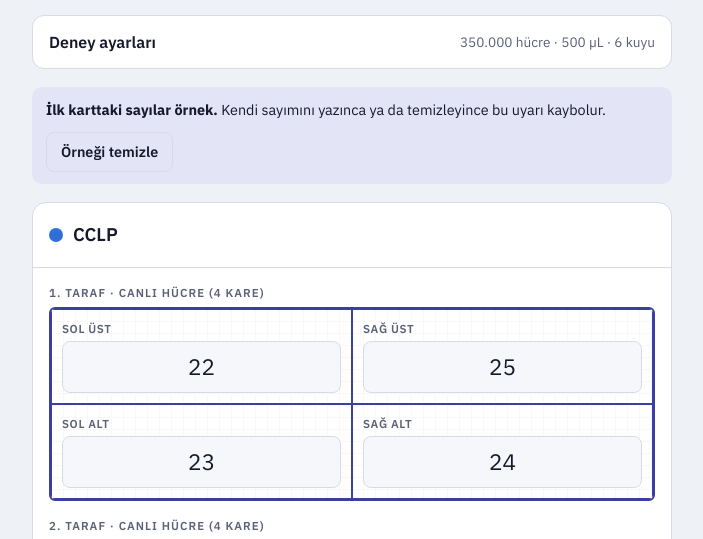
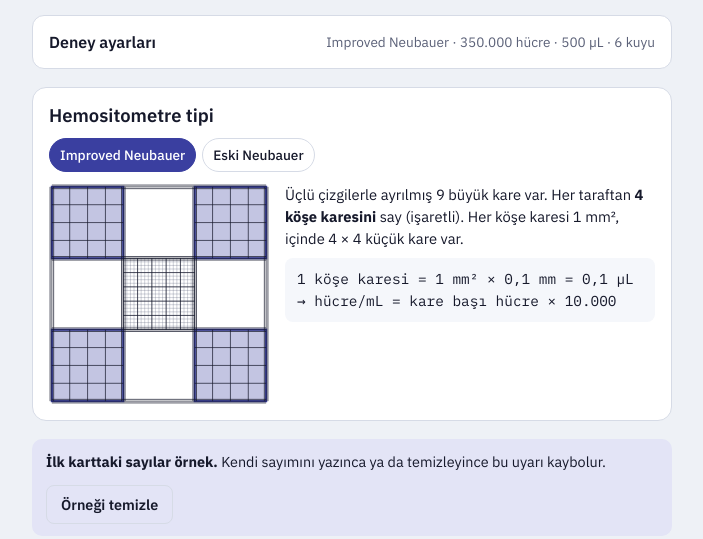
Before and after one commit to mehmethan1/hucre-ekim, a plain HTML site: page ekim.html in a window 1280 px wide. Shown: the part 204-743 px from the top of the page, without its empty margins (288-991 px from the left). Drawn offline with Linux system fonts and the light colour scheme.

Commit message:
Ekim: hemositometre tipi seçimi (Improved / eski Neubauer)
Eski Neubauer için 1 mm² köşe bloğu (×10.000) veya tek küçük kare
(0,25 mm, ×160.000) seçilebiliyor; ızgara çizimi sayılacak kareleri
işaretliyor, formüller seçilen çarpanla güncelleniyor.

Co-Authored-By: Claude Opus 5.5 <noreply@anthropic.com>

```diff
--- a/ekim.html
+++ b/ekim.html
@@ -127,6 +127,9 @@ td:first-child{font-family:var(--sans);font-weight:600}
 .legend{display:flex;flex-wrap:wrap;gap:12px;font-size:.85rem}
 .legend span{display:inline-flex;align-items:center;gap:6px}
 
+.hemo-pick{display:grid;grid-template-columns:minmax(0,220px) 1fr;gap:16px;align-items:start}
+.hemo-pick svg{width:100%;height:auto;max-width:100%;display:block}
+@media (max-width:520px){.hemo-pick{grid-template-columns:1fr}.hemo-pick svg{max-width:260px}}
 .howto ol{margin:0;padding-left:1.2em;display:flex;flex-direction:column;gap:6px}
 .formula{font-family:var(--mono);background:var(--surface-2);border-radius:8px;padding:10px 12px;font-size:.9rem;overflow-x:auto}
 .actions{display:flex;gap:8px;flex-wrap:wrap;align-items:center}
@@ -151,6 +154,28 @@ td:first-child{font-family:var(--sans);font-weight:600}
       <div class="field"><label for="s-vol">Kuyu başı toplam hacim (µL)</label><input type="text" inputmode="decimal" id="s-vol"></div>
       <div class="field"><label for="s-wells">Hat başı kuyu sayısı</label><input type="text" inputmode="numeric" id="s-wells"></div>    </div>
   </details>
+
+  <section class="panel" id="hemoPanel">
+    <h2>Hemositometre tipi</h2>
+    <div class="chips" role="group" aria-label="Hemositometre tipi">
+      <button type="button" class="chip" data-hemo="imp">Improved Neubauer</button>
+      <button type="button" class="chip" data-hemo="old">Eski Neubauer</button>
+    </div>
+    <div id="unitRow" hidden style="display:flex;flex-direction:column;gap:6px">
+      <span class="eyebrow">Saydığın "kare" hangisi?</span>
+      <div class="chips" role="group" aria-label="Sayılan kare">
+        <button type="button" class="chip" data-unit="block">1 mm² köşe bloğu (4 × 4 küçük kare)</button>
+        <button type="button" class="chip" data-unit="small">Tek küçük kare (0,25 mm)</button>
+      </div>
+    </div>
+    <div class="hemo-pick">
+      <svg id="hemoSvg" viewBox="-4 -4 308 308" role="img" aria-label="Hemositometre ızgarası, sayılacak kareler işaretli"></svg>
+      <div style="display:flex;flex-direction:column;gap:8px;min-width:0">
+        <p id="hemoText" style="font-size:.92rem"></p>
+        <div class="formula" id="hemoFactor"></div>
+      </div>
+    </div>
+  </section>
 
   <div class="banner" id="exampleBanner" hidden>
     <span><strong>İlk karttaki sayılar örnek.</strong> Kendi sayımını yazınca ya da temizleyince bu uyarı kaybolur.</span>
@@ -178,11 +203,12 @@ td:first-child{font-family:var(--sans);font-weight:600}
   <section class="panel howto">
     <h2>Nasıl hesaplıyor?</h2>
     <div class="formula">taraf ortalaması = (1. taraf 4 kare toplamı + 2. taraf 4 kare toplamı) ÷ 2</div>
-    <div class="formula">kuyuya süspansiyon (mL) = 350.000 ÷ (taraf ortalaması × 10.000 × toplama hacmi mL)</div>
+    <div class="formula">kuyuya süspansiyon (mL) = 350.000 ÷ (taraf ortalaması × <span class="fx">10.000</span> × toplama hacmi mL)</div>
     <div class="formula">eklenecek medium (µL) = 500 − süspansiyon (µL)</div>
-    <div class="formula">tüpteki toplam hücre = taraf ortalaması × 10.000 × 6 mL</div>
+    <div class="formula">tüpteki toplam hücre = taraf ortalaması × <span class="fx">10.000</span> × 6 mL</div>
     <ol>
-      <li><strong>6 mL'de toplayınca:</strong> 350.000 hücre 500 µL'ye sığsın diye tüpte en az 700.000 hücre/mL gerekir. Bu, taraf ortalamasının (4 kare toplamı) en az 70 olması demek. Altındaysa santrifüjleyip daha az mediumda topla.</li>
+      <li><strong>Çarpan neden <span class="fx">10.000</span>?</strong> <span id="fxWhy"></span></li>
+      <li><strong>6 mL'de toplayınca:</strong> 350.000 hücre 500 µL'ye sığsın diye tüpte en az 700.000 hücre/mL gerekir. Bu, taraf ortalamasının (4 kare toplamı) en az <span id="minAvg">70</span> olması demek. Altındaysa santrifüjleyip daha az mediumda topla.</li>
       <li><strong>Seyreltmeli miyim?</strong> Bir karede 100'den fazla hücre varsa hücreler üst üste biner. Hücreleri daha fazla mediumda toplayıp yeniden say.</li>
     </ol>
   </section>
@@ -218,8 +244,52 @@ function save(){try{localStorage.setItem(STORE,JSON.stringify(state))}catch(e){}
 
 // settings
 const S={cells:'s-cells',vol:'s-vol',wells:'s-wells'};
-for(const k in S){const el=document.getElementById(S[k]);el.value=state.settings[k];el.addEventListener('input',()=>{state.settings[k]=el.value;save();update()})}
+for(const k in S){const el=document.getElementById(S[k]);el.value=state.settings[k];el.addEventListener('input',()=>{state.settings[k]=el.value;save();drawHemo();update()})}
 function settings(){return{cells:parse(state.settings.cells),vol:parseDec(state.settings.vol),wells:parse(state.settings.wells),extra:0}}
+
+// hemositometre tipi: Improved Neubauer (1 mm² köşe kare → ×10⁴) ya da eski Neubauer (1 mm² blok ×10⁴ veya tek 0,25 mm kare ×160.000)
+// hacim: 1 mm² × 0,1 mm = 0,1 µL → ×10⁴ ; 0,0625 mm² × 0,1 mm = 0,00625 µL → ×160.000
+function hemo(){const t=state.settings.hemo==='old'?'old':'imp';const u=t==='old'&&state.settings.unit==='small'?'small':'block';
+  return{t,u,F:u==='small'?160000:10000,name:t==='old'?'Eski Neubauer':'Improved Neubauer'}}
+const NS='http://www.w3.org/2000/svg';
+function drawHemo(){
+  const h=hemo(),s=document.getElementById('hemoSvg');s.innerHTML='';
+  const ln=(x1,y1,x2,y2,w,c)=>{const e=document.createElementNS(NS,'line');e.setAttribute('x1',x1);e.setAttribute('y1',y1);e.setAttribute('x2',x2);e.setAttribute('y2',y2);e.setAttribute('stroke-width',w);e.style.stroke=`var(${c})`;s.appendChild(e)};
+  const rc=(x,y,w)=>{const e=document.createElementNS(NS,'rect');e.setAttribute('x',x);e.setAttribute('y',y);e.setAttribute('width',w);e.setAttribute('height',w);
+    e.style.fill='color-mix(in srgb,var(--trypan) 30%,transparent)';e.style.stroke='var(--trypan)';e.style.strokeWidth='3';s.appendChild(e)};
+  const corners=[[0,0],[200,0],[0,200],[200,200]];
+  if(h.u==='small')[[0,0],[275,0],[0,275],[275,275]].forEach(([x,y])=>rc(x,y,25));
+  else corners.forEach(([x,y])=>rc(x,y,100));
+  if(h.t==='old'){
+    for(let x=100;x<=200;x+=6.25){ln(x,0,x,300,.5,'--muted');ln(0,x,300,x,.5,'--muted')}
+    for(let i=0;i<=12;i++){const p=i*25;ln(p,0,p,300,1,'--fg');ln(0,p,300,p,1,'--fg')}
+  }else{
+    for(let x=100;x<=200;x+=5){ln(x,100,x,200,.4,'--muted');ln(100,x,200,x,.4,'--muted')}
+    for(let x=100;x<=200;x+=20){ln(x,100,x,200,1,'--fg');ln(100,x,200,x,1,'--fg')}
+    corners.forEach(([ox,oy])=>{for(let k=1;k<4;k++){ln(ox+k*25,oy,ox+k*25,oy+100,1,'--fg');ln(ox,oy+k*25,ox+100,oy+k*25,1,'--fg')}});
+    for(let i=0;i<=3;i++){const p=i*100;[-2.5,0,2.5].forEach(d=>{ln(p+d,0,p+d,300,1,'--fg');ln(0,p+d,300,p+d,1,'--fg')})}
+  }
+  document.querySelectorAll('[data-hemo]').forEach(b=>b.setAttribute('aria-pressed',b.dataset.hemo===h.t));
+  document.querySelectorAll('[data-unit]').forEach(b=>b.setAttribute('aria-pressed',b.dataset.unit===h.u));
+  document.getElementById('unitRow').hidden=h.t!=='old';
+  document.getElementById('hemoText').innerHTML=h.t==='imp'
+    ?'Üçlü çizgilerle ayrılmış 9 büyük kare var. Her taraftan <strong>4 köşe karesini</strong> say (işaretli). Her köşe karesi 1 mm², içinde 4 × 4 küçük kare var.'
+    :h.u==='block'
+      ?'Izgara 12 × 12 eşit küçük kareden oluşuyor, ortadan sık çizgili artı (+) geçiyor. Her köşedeki <strong>4 × 4 küçük kareyi birlikte</strong> say (işaretli bloklar, her biri 1 mm²).'
+      :'Her taraftan <strong>4 tek küçük kare</strong> say (işaretli örnekler, her biri 0,25 × 0,25 mm). Hangi küçük kareyi saydığın fark etmez, hepsi aynı boyutta; sık çizgili bandın dışındakileri seç.';
+  document.getElementById('hemoFactor').textContent=h.u==='small'
+    ?'1 küçük kare = 0,00625 µL → hücre/mL = kare başı hücre × 160.000'
+    :'1 köşe karesi = 1 mm² × 0,1 mm = 0,1 µL → hücre/mL = kare başı hücre × 10.000';
+  document.querySelectorAll('.fx').forEach(e=>e.textContent=fmt(h.F));
+  document.getElementById('fxWhy').textContent=h.u==='small'
+    ?'Eski Neubauer tek küçük kare 0,25 × 0,25 mm, derinlik 0,1 mm: hacmi 0,00625 µL. 1 mL için 160.000 ile çarpılır.'
+    :`${h.name} köşe karesi 1 × 1 mm, derinlik 0,1 mm: hacmi 0,1 µL. 1 mL için 10.000 ile çarpılır.`;
+  const st=settings();document.getElementById('minAvg').textContent=fmt((st.cells/st.vol*1000)/h.F,1);
+}
+document.getElementById('hemoPanel').addEventListener('click',e=>{const b=e.target.closest('button');if(!b)return;
+  if(b.dataset.hemo)state.settings.hemo=b.dataset.hemo;
+  if(b.dataset.unit)state.settings.unit=b.dataset.unit;
+  save();drawHemo();update();});
 
 // cards
 const cardsEl=document.getElementById('cards');
@@ -266,7 +336,7 @@ function calc(ln,st){
   const used=sides.map((a,k)=>({k,cnt:a.length,sum:a.reduce((x,y)=>x+y,0)})).filter(s=>s.cnt>0);
   const sideAvg=used.reduce((x,s)=>x+s.sum,0)/used.length;
   const df=1;
-  const conc=sideAvg*1e4;
+  const conc=sideAvg*hemo().F;
   const sd=n>1?Math.sqrt(vals.reduce((a,b)=>a+(b-avg)**2,0)/(n-1)):0;
   const cv=avg>0?sd/avg:0;
   const tube=parseDec(ln.tube);
@@ -300,7 +370,7 @@ const volStr=v=>v>=1000?fmt(v/1000,3)+' mL':fmt(v,1)+' µL';
 let results=[];
 function update(){
   const st=settings();
-  document.getElementById('setSummary').textContent=`${fmt(st.cells)} hücre · ${fmt(st.vol)} µL · ${fmt(st.wells)} kuyu`;
+  document.getElementById('setSummary').textContent=`${hemo().name} · ${fmt(st.cells)} hücre · ${fmt(st.vol)} µL · ${fmt(st.wells)} kuyu`;
   results=state.lines.map((ln,i)=>{
     const r=calc(ln,st);const el=refs[i].res;
     if(!r){el.innerHTML='<p class="empty">Kare sayılarını gir, sonra "Medium\'u hesapla"ya bas.</p>';return null}
@@ -309,11 +379,11 @@ function update(){
     let h=`<div class="recipe main"><span class="title">Kuyu başı hesap</span>
       <div class="steps">
         <div class="step"><span class="sk">1. Taraf ortalaması</span><span class="sv">${r.used.length===2?'('+fmt(r.used[0].sum)+' + '+fmt(r.used[1].sum)+') ÷ 2 = ':''}<strong>${sa}</strong></span></div>
-        <div class="step"><span class="sk">2. Kuyuya hücre süspansiyonu</span><span class="sv">${fmt(st.cells)} ÷ (${sa} × 10.000 × ${Number.isFinite(r.tube)?fmt(r.tube,1):'?'}) =${fmt(r.cellMl,4)} mL = <strong>${fmt(r.cellVol,1)} µL</strong></span></div>
+        <div class="step"><span class="sk">2. Kuyuya hücre süspansiyonu</span><span class="sv">${fmt(st.cells)} ÷ (${sa} × ${fmt(hemo().F)} × ${Number.isFinite(r.tube)?fmt(r.tube,1):'?'}) =${fmt(r.cellMl,4)} mL = <strong>${fmt(r.cellVol,1)} µL</strong></span></div>
         <div class="step"><span class="sk">3. Eklenecek medium</span><span class="sv">${fmt(st.vol)} − ${fmt(r.cellVol,1)} = <strong>${r.ok?fmt(r.medVol,1)+' µL':'eksi çıkıyor'}</strong></span></div>
       </div>
       ${r.ok?pourHTML(fmt(r.cellVol,1)+' µL',fmt(r.medVol,1)+' µL'):''}</div>`;
-    if(Number.isFinite(r.total))h+=`<div class="formula">Tüpteki toplam hücre: ${sa} × 10.000 × ${fmt(r.tube,1)} mL = ${fmt(r.total,0)}</div>`;
+    if(Number.isFinite(r.total))h+=`<div class="formula">Tüpteki toplam hücre: ${sa} × ${fmt(hemo().F)} × ${fmt(r.tube,1)} mL = ${fmt(r.total,0)}</div>`;
     h+=`<div class="msgs">${r.msgs.map(m=>`<div class="msg ${m[0]}">${m[1]}</div>`).join('')}</div>`;
     el.innerHTML=h;return r;
   });
@@ -340,7 +410,7 @@ function plate(){
 
 document.getElementById('copyBtn').addEventListener('click',()=>{
   const st=settings();
-  let s=`Ekim hesabı (${fmt(st.cells)} hücre/kuyu, ${fmt(st.vol)} µL)\n`;
+  let s=`Ekim hesabı (${fmt(st.cells)} hücre/kuyu, ${fmt(st.vol)} µL, ${hemo().name}, ×${fmt(hemo().F)})\n`;
   state.lines.forEach((ln,i)=>{const r=results[i];
     if(!r){s+=`${ln.name}: hesaplanmadı\n`;return}
     if(!r.ok){s+=`${ln.name}: süspansiyon çok seyreltik\n`;return}
@@ -363,7 +433,7 @@ function showReset(){
     };
   });
 }
-showReset();banner();update();
+showReset();banner();drawHemo();update();
 })();
 </script>
 </body>
```
